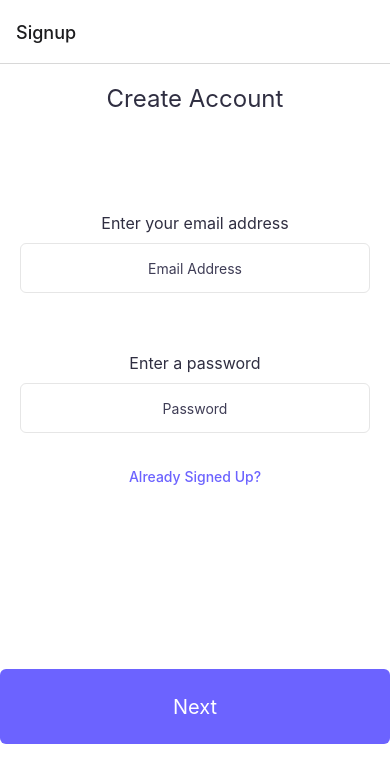
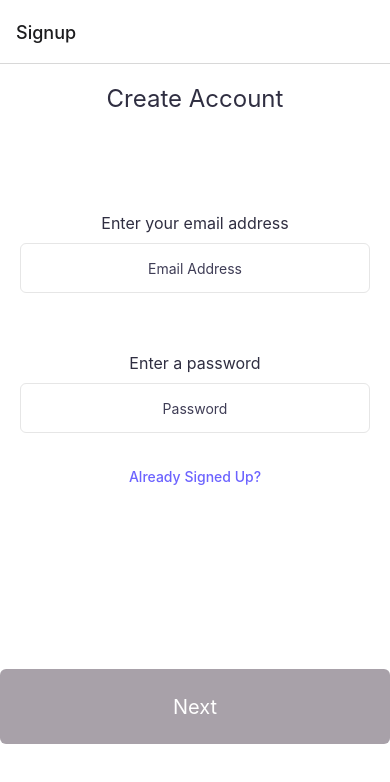
Before and after one commit to dgentilli/shopping-2024, a React Native app: screen /Signup in a window 390 px wide. Shown: the top 782 px of the page. Built offline with nearby package versions, Linux system fonts and the light colour scheme; no server answers.

Commit message:
Add validation to the signin form

```diff
--- a/components/SignupComponents/CreateAccount.tsx
+++ b/components/SignupComponents/CreateAccount.tsx
@@ -33,10 +33,19 @@ const CreateAccount = (props: CreateAccountScreenProps) => {
   const navigation = useNavigation<any>();
   // To Do: Set up the TS for the navigation
 
+  const isButtonDisabled = () => {
+    if (email.length && password.length && !emailError && !passwordError) {
+      return false;
+    }
+
+    return true;
+  };
+
   return (
     <AuthScreenWrapper
       title='Create Account'
       ctaTitle='Next'
+      isButtonDisabled={isButtonDisabled()}
       ctaCallback={onPressCreateAccount}
     >
       <Text style={styles.label}>Enter your email address</Text>
--- a/screens/SigninScreen/SigninScreenContainer.tsx
+++ b/screens/SigninScreen/SigninScreenContainer.tsx
@@ -2,16 +2,23 @@ import React, { useEffect, useState } from 'react';
 import SigninScreenUI from './SigninScreenUI';
 import { useNavigation } from '@react-navigation/native';
 import useAuth from '../../hooks/useAuth';
+import Validator from '../../services/Validator';
 const MemoizedSignupScreenUI = React.memo(SigninScreenUI);
 
 const SigninScreenContainer = () => {
-  const { signinWithEmailAndPassword, currentUser } = useAuth();
+  const { signinWithEmailAndPassword, currentUser, authError } = useAuth();
   const [email, setEmail] = useState('');
+  const [emailError, setEmailError] = useState('');
   const [password, setPassword] = useState('');
+
   const navigation = useNavigation<any>();
   // To Do: Add TS to the navigation
   const onPressLink = () => {
     navigation.navigate('Signup');
+  };
+
+  const validateEmailField = (email: string) => {
+    setEmailError(Validator.validateEmailAddress(email));
   };
 
   const onPressCtaButton = () => {
@@ -31,10 +38,13 @@ const SigninScreenContainer = () => {
     <MemoizedSignupScreenUI
       email={email}
       password={password}
+      emailError={emailError}
+      authError={authError}
       setEmail={setEmail}
       setPassword={setPassword}
       onPressCtaButton={onPressCtaButton}
       onPressLink={onPressLink}
+      validateEmailField={validateEmailField}
     />
   );
 };
--- a/screens/SigninScreen/SigninScreenUI.tsx
+++ b/screens/SigninScreen/SigninScreenUI.tsx
@@ -2,30 +2,38 @@ import { Text, TextInput, StyleSheet } from 'react-native';
 import AuthScreenWrapper from '../../baseComponents/AuthScreenWrapper';
 import Spacer from '../../baseComponents/Spacer';
 import Link from '../../baseComponents/Link';
+import { AuthError } from '../../constants/errorTypes';
 
 interface SigninScreenProps {
   email: string;
   password: string;
+  emailError: string;
+  authError: AuthError | null;
   setEmail: (input: string) => void;
   setPassword: (input: string) => void;
   onPressLink: () => void;
   onPressCtaButton: () => void;
+  validateEmailField: (input: string) => void;
 }
 
 const SigninScreenUI = (props: SigninScreenProps) => {
   const {
     email,
     password,
+    emailError,
+    authError,
     setEmail,
     setPassword,
     onPressLink,
     onPressCtaButton,
+    validateEmailField,
   } = props;
 
   return (
     <AuthScreenWrapper
       title='Sign In'
       ctaTitle='Sign in'
+      isButtonDisabled={Boolean(emailError)}
       ctaCallback={onPressCtaButton}
     >
       <Text style={styles.label}>Enter your email address</Text>
@@ -39,7 +47,10 @@ const SigninScreenUI = (props: SigninScreenProps) => {
         autoCapitalize='none'
         autoCorrect={false}
         onChangeText={(input) => setEmail(input)}
+        onEndEditing={(event) => validateEmailField(event.nativeEvent.text)}
       />
+
+      <Text style={[styles.label, styles.errorText]}>{emailError}</Text>
 
       <Spacer height={50} />
 
@@ -59,6 +70,10 @@ const SigninScreenUI = (props: SigninScreenProps) => {
       <Spacer height={25} />
 
       <Link text='Need to Sign up?' onPress={onPressLink} />
+
+      <Spacer height={25} />
+
+      <Text style={[styles.label, styles.errorText]}>{authError?.message}</Text>
     </AuthScreenWrapper>
   );
 };
@@ -68,6 +83,9 @@ const styles = StyleSheet.create({
     marginBottom: 10,
     fontSize: 16,
     color: '#2f2e41',
+  },
+  errorText: {
+    color: '#f70835',
   },
   input: {
     borderColor: '#e6e6e6',
```
